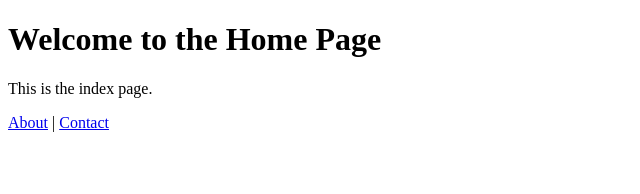
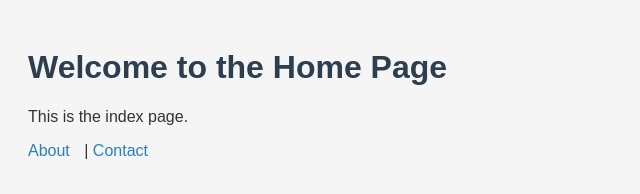
Before and after one commit to nagooyenn/lab1-partb, a website: page index.html in a window 1280 px wide. Shown: the whole page, without its empty margins (0-640 px from the left). Drawn offline with Linux system fonts and the light colour scheme.

Commit message:
style.css

```diff
--- a/index.html
+++ b/index.html
@@ -2,6 +2,7 @@
 <html>
 <head>
   <title>Home</title>
+  <link rel="stylesheet" href="/style.css">
 </head>
 <body>
   <h1>Welcome to the Home Page</h1>
--- /dev/null
+++ b/style.css
@@ -0,0 +1,20 @@
+body {
+    font-family: Arial, sans-serif;
+    background-color: #f5f5f5;
+    color: #333;
+    padding: 20px;
+}
+
+h1 {
+    color: #2c3e50;
+}
+
+a {
+    color: #2980b9;
+    text-decoration: none;
+    margin-right: 10px;
+}
+
+a:hover {
+    text-decoration: underline;
+}
```
Also changed, not shown: about.html (+1 -0 lines), contract.html (+1 -0 lines), server.js (+13 -0 lines).
